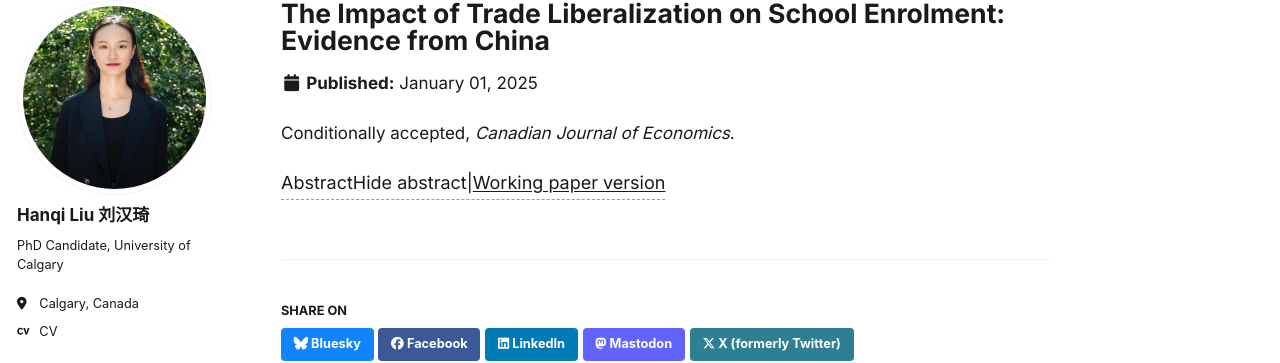
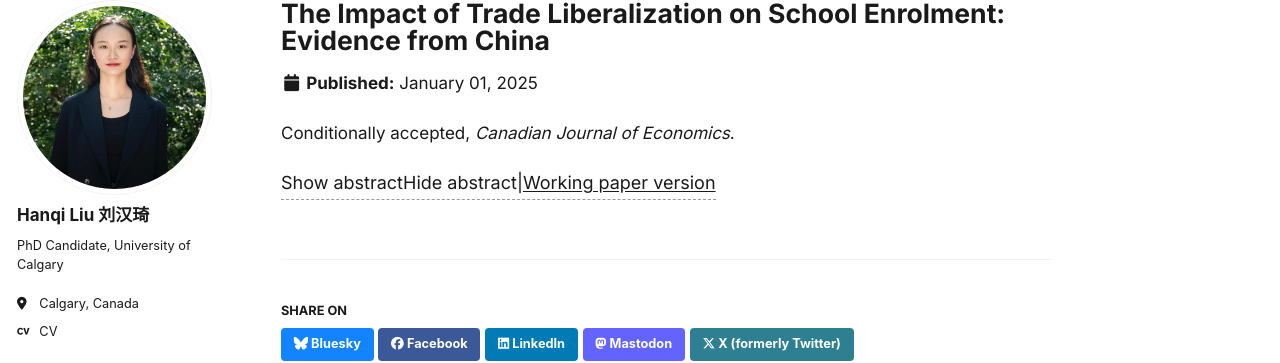
Before and after one commit to hanqi-liu-econ/hanqi-liu-econ.github.io, a Jekyll site: the page built from _publications/2025-01-01-trade-education-china.md, in a window 1280 px wide. Shown: the part 96-459 px from the top of the page. Built offline with Jekyll 4.4.1, drawn with Linux system fonts in a browser that asks for light colours; some web fonts are replaced; a script bundle is joined from its source files by our own code; library files that are not in the unit come from our copies.

Commit message:
Update 2025-01-01-trade-education-china.md

```diff
--- a/_publications/2025-01-01-trade-education-china.md
+++ b/_publications/2025-01-01-trade-education-china.md
@@ -8,6 +8,6 @@ date: 2025-01-01
 
 <p>Conditionally accepted, <i>Canadian Journal of Economics</i>.</p>
 <details class="paper-links">
-<summary><span class="toggle"><span class="show-text">Abstract</span><span class="hide-text">Hide abstract</span></span><span class="sep">|</span><a href="/files/Trade_Education_WorkingPaperVersion.pdf">Working paper version</a></summary>
+<summary><span class="toggle"><span class="show-text">Show abstract</span><span class="hide-text">Hide abstract</span></span><span class="sep">|</span><a href="/files/Trade_Education_WorkingPaperVersion.pdf">Working paper version</a></summary>
 <p>This paper exploits quasi-experimental variation in local exposure to the shock of China's accession to the World Trade Organization (WTO) to evaluate its impact on high school enrolment, a key margin of human capital accumulation. I construct a measure of prefecture-level trade exposure using initial industrial composition, industry-level tariff reductions, and spatially determined geographic trade costs, and I estimate both the short- and long-run impact of the shock on enrolment. Using detailed population census data on successive cohorts of 16-year-olds from 1995 to 2014, I find that a one-standard-deviation increase in exposure reduces high school enrolment by 8% relative to the baseline rate of the last pre-accession cohort. Surprisingly, this drop does not fade over time; it persists and even grows across successive cohorts. These results suggest that China's WTO accession created an export-driven labour demand shock biased toward low-skilled workers, which was in turn magnified by subsequent complementary investments.</p>
 </details>
```
